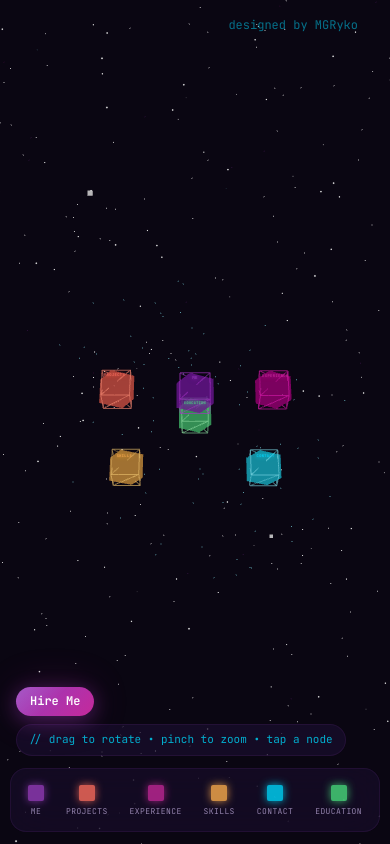
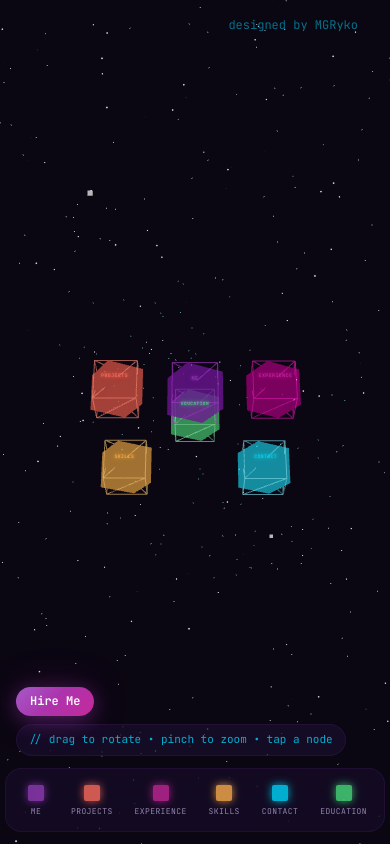
Before and after one commit to muratg98/portfolio, a React (Vite) app: page / in a window 390 px wide. Built offline with nearby package versions, Linux system fonts and the light colour scheme; no server answers.

Commit message:
Improve mobile responsiveness: larger node boxes, bigger labels, better touch handling

```diff
--- a/src/App.jsx
+++ b/src/App.jsx
@@ -108,7 +108,8 @@ function App() {
             <Canvas
               camera={{ position: [0, 25, 5], fov: 50 }}
               gl={{ antialias: true, alpha: true }}
-              dpr={[1, 2]}
+              dpr={isMobile ? [1, 1.5] : [1, 2]}
+              style={{ touchAction: 'none' }}
             >
               <BrainPortfolio
                 onSectionClick={handleSectionClick}
--- a/src/components/three/BrainPortfolio.jsx
+++ b/src/components/three/BrainPortfolio.jsx
@@ -455,7 +455,7 @@ function SectionNode({ section, onClick, isActive, hideLabel }) {
         onPointerOver={handlePointerOver}
         onPointerOut={handlePointerOut}
       >
-        <boxGeometry args={[0.18, 0.18, 0.18]} />
+        <boxGeometry args={[0.27, 0.27, 0.27]} />
         <meshStandardMaterial
           color={section.color}
           emissive={section.color}
@@ -469,7 +469,7 @@ function SectionNode({ section, onClick, isActive, hideLabel }) {
 
       {/* Wireframe outline */}
       <mesh scale={isActive ? 2.2 : 1.1}>
-        <boxGeometry args={[0.18, 0.18, 0.18]} />
+        <boxGeometry args={[0.27, 0.27, 0.27]} />
         <meshBasicMaterial
           color={section.color}
           wireframe
@@ -486,7 +486,7 @@ function SectionNode({ section, onClick, isActive, hideLabel }) {
           distanceFactor={8}
           style={{
             color: hovered ? '#fff' : section.color,
-            fontSize: '11px',
+            fontSize: '14px',
             fontFamily: 'JetBrains Mono, monospace',
             fontWeight: '600',
             textTransform: 'uppercase',
@@ -1195,8 +1195,8 @@ export default function BrainPortfolio({ onSectionClick, activeSection, onBack,
         maxDistance={isMobile ? 40 : 35}
         minPolarAngle={Math.PI * 0.15}
         maxPolarAngle={Math.PI * 0.85}
-        rotateSpeed={0.5}
-        zoomSpeed={0.8}
+        rotateSpeed={isMobile ? 0.7 : 0.5}
+        zoomSpeed={isMobile ? 1.2 : 0.8}
         touches={{ ONE: 1, TWO: 2 }}
         onStart={() => { if (!activeSection) document.body.style.cursor = 'grabbing'; }}
         onEnd={() => { if (!activeSection) document.body.style.cursor = 'grab'; }}
--- a/src/index.css
+++ b/src/index.css
@@ -139,6 +139,8 @@ main {
   inset: 0;
   z-index: 1;
   cursor: grab;
+  touch-action: none;
+  -webkit-touch-callout: none;
 }
 
 .brain-canvas:active {
@@ -148,6 +150,10 @@ main {
 .brain-canvas canvas {
   width: 100% !important;
   height: 100% !important;
+  touch-action: none;
+  -webkit-touch-callout: none;
+  -webkit-user-select: none;
+  user-select: none;
 }
 
 /* Bottom Bar Container */
@@ -341,8 +347,10 @@ main {
 
   .nav-node {
     flex-direction: column;
-    padding: 0.5rem 0.6rem;
+    padding: 0.6rem 0.7rem;
     gap: 0.3rem;
+    min-width: 44px;
+    min-height: 44px;
   }
 
   .nav-node-label {
@@ -734,6 +742,12 @@ main {
   .section-header {
     margin-bottom: 3rem;
   }
+
+  /* Improve modal responsiveness on mobile */
+  .content-modal {
+    -webkit-overflow-scrolling: touch;
+    overscroll-behavior: contain;
+  }
 }
 
 /* ================================
```
